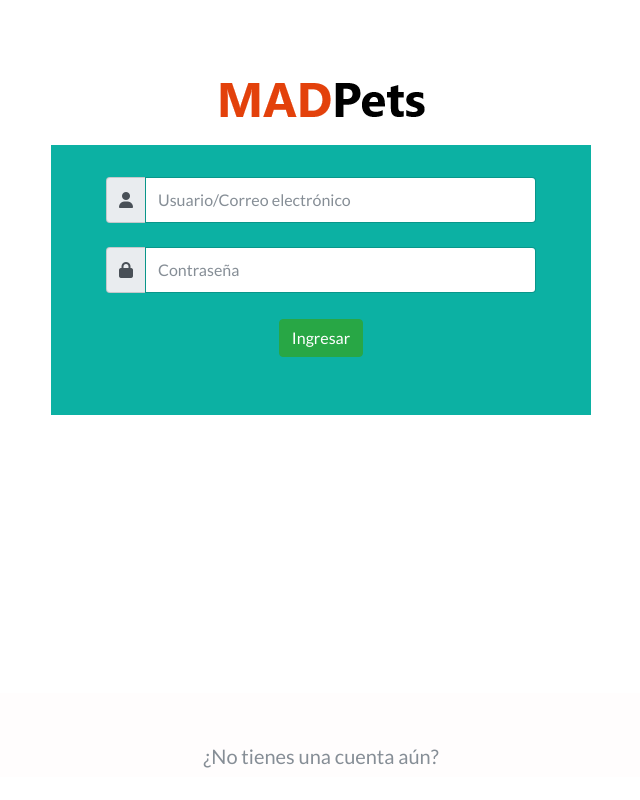
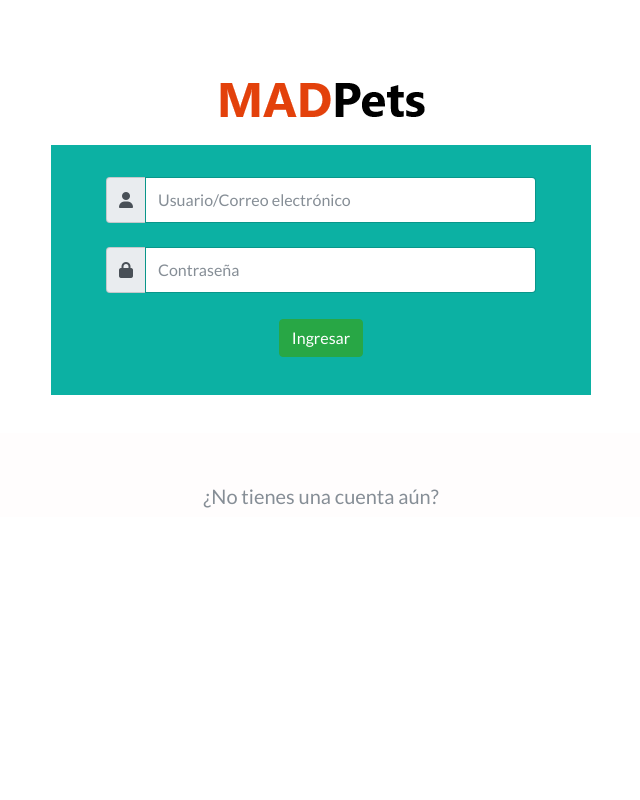
Before and after one commit to cgustav/madPetsDev, a PHP site: page /login-user.php in a window 1280 px wide. Shown: the whole page, without its empty margins (319-959 px from the left). Run offline with PHP 8.4, Linux system fonts and the light colour scheme; some libraries are stand-ins or nearby versions.

Commit message:
Actualización Login/Index

```diff
--- a/css/login-style.css
+++ b/css/login-style.css
@@ -14,7 +14,7 @@ body{
     background-color: rgb(12, 177, 163);
     padding-top: 10px;
     padding-bottom: 10px;
-    height:270px;
+    height:250px;
 }
 
 
@@ -36,7 +36,7 @@ body{
 }
 .showhint{
     margin-top: 2px;
-    height: 270px;
+    height: 30px;
 }
 .showhint h2 {
     height: 2px;
--- a/index.html
+++ b/index.html
@@ -22,7 +22,7 @@
         <!--Header que contiene en una celda el logo empresa y redes sociales -->
         <div class="container">
             <div class="row">
-                <div class="col-md-6">
+                <div class="col-xs-6">
                     <!-- Logo -->
                     <img src="images/madpets1stlogo.png" alt="madpets" width="100" height="100" />
                 </div>
--- a/login-user.php
+++ b/login-user.php
@@ -41,13 +41,11 @@ function enviar(){
     <div class="container formu-log">
 
         <div class="row">
-
         <div class="col-md-3 text-md-center"></div>
-
         <div class="col-md-6 text-md-center">
 
             <form id="formLogin" name ="formLogin" action="procesa-login.php" class="form-horizontal" method="POST">
-                <div class="container head-log">
+                <div class="container head-log col-md-6">
                     <div class="logo">
                         <a href="index.html"><img src="images/madpets2ndlogo.png" tag="madpets png"></a>
                     </div>
@@ -87,7 +85,6 @@ function enviar(){
                     </div><!--Fin alert-->
                 </div><!--Fin showHint-->
         </div> <!--Fin col-6-->
-
         <div class="col-md-3 text-md-center"></div>
         </div> <!--Fin row-->
     </div><!--Fin container-->
```
